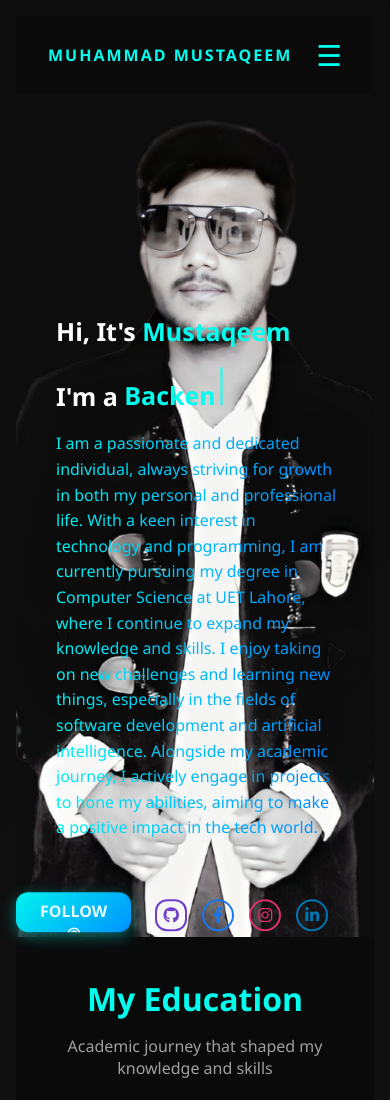
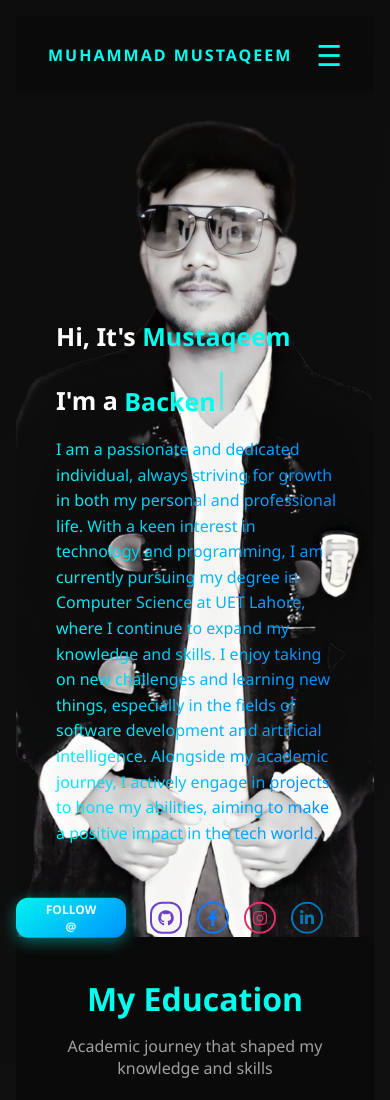
Before and after one commit to Mustaqeem-Codes/mustaqeem-codes.github.io, a plain HTML site: page index.html in a window 390 px wide. Shown: the top 1100 px of the page. Drawn offline with nearby package versions, Linux system fonts and the light colour scheme.

Commit message:
style.css

```diff
--- a/style.css
+++ b/style.css
@@ -583,7 +583,11 @@ h3 span {
     /* For non-webkit browsers */
     color: transparent;
   }
-
+.btn-group .btn {
+    font-size: 12px;
+    display: flex;
+    justify-content: center;
+  }
   /* New row style */
 .btn-social-row {
   display: flex;
```
